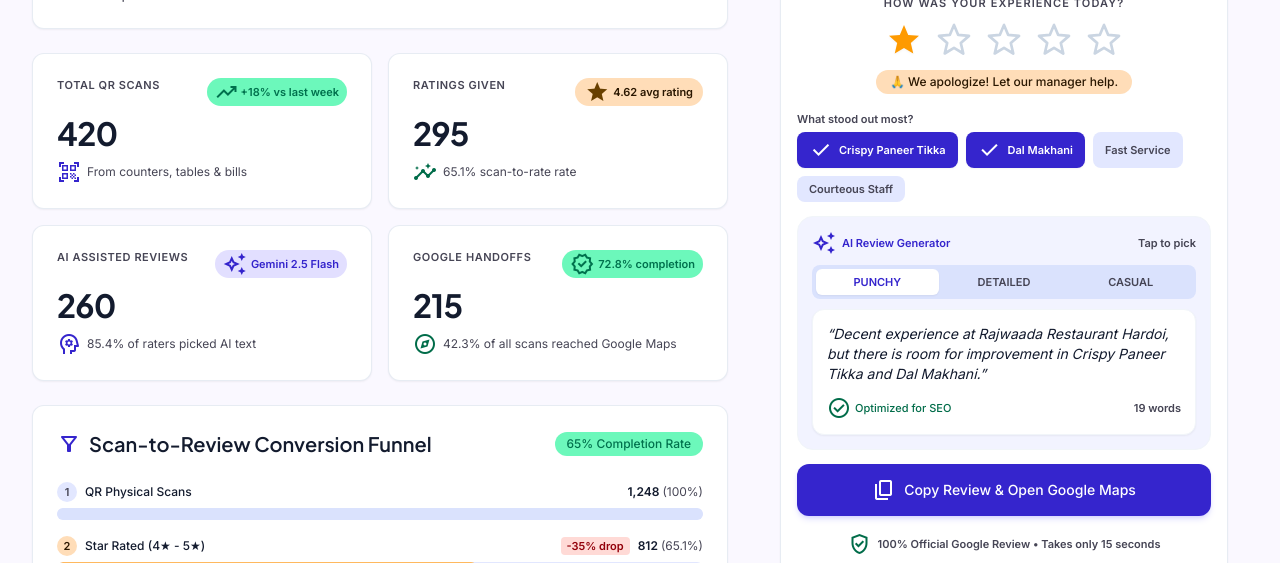
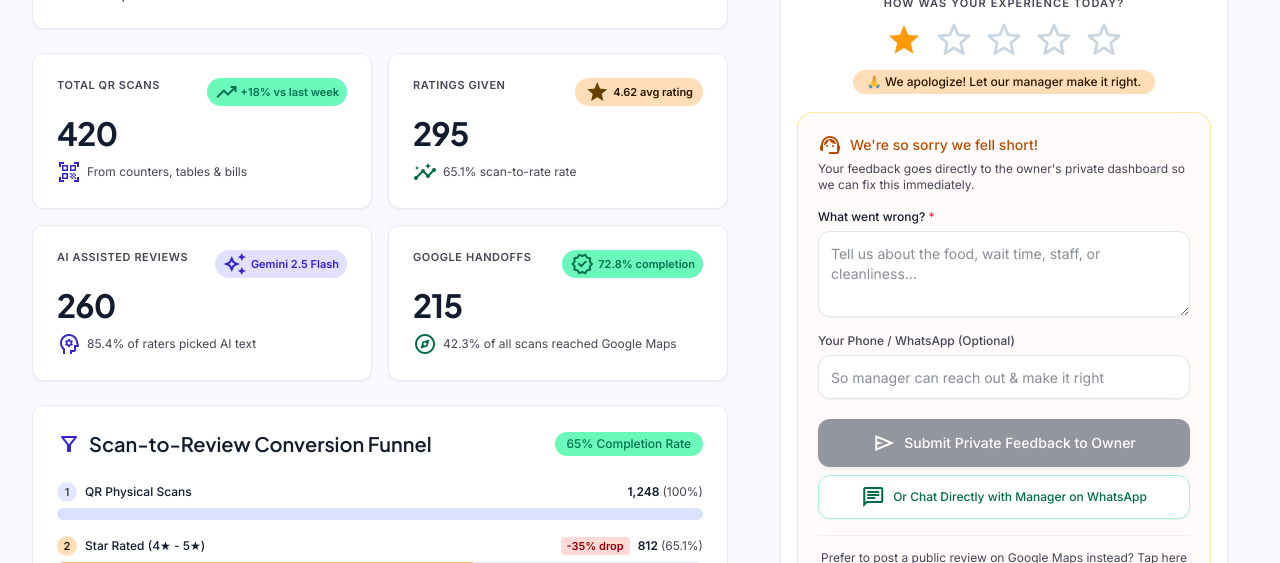
Before and after one commit to kevinWebDev1/ReviewPulse, a Next.js app: page /dashboard in a window 1280 px wide. Both pictures are taken after a click on the button 904 px from the left and 277 px from the top of the page. Shown: the part 237-800 px from the top of the page. Built offline with nearby package versions, Linux system fonts and the light colour scheme; no server answers.

Commit message:
feat: smart two-way review flow with private owner feedback for 1-3 stars and AI personalization for 4-5 stars

```diff
--- /dev/null
+++ b/src/app/api/feedback/route.js
@@ -0,0 +1,53 @@
+import { NextResponse } from "next/server";
+import fs from "fs";
+import path from "path";
+
+const FEEDBACK_FILE = path.join(process.cwd(), "src", "data", "feedback.json");
+
+function ensureFile() {
+  if (!fs.existsSync(FEEDBACK_FILE)) {
+    fs.writeFileSync(FEEDBACK_FILE, JSON.stringify([], null, 2), "utf8");
+  }
+}
+
+export async function POST(req) {
+  try {
+    const body = await req.json();
+    const { slug, businessName, rating, message, customerPhone } = body;
+
+    if (!message || !message.trim()) {
+      return NextResponse.json({ success: false, error: "Message required" }, { status: 400 });
+    }
+
+    ensureFile();
+    const existing = JSON.parse(fs.readFileSync(FEEDBACK_FILE, "utf8"));
+    const entry = {
+      id: `fb_${Date.now()}`,
+      slug: slug || "general",
+      businessName: businessName || "Unknown",
+      rating: rating || 2,
+      message: message.trim(),
+      customerPhone: customerPhone?.trim() || null,
+      createdAt: new Date().toISOString(),
+      status: "unread"
+    };
+
+    existing.unshift(entry);
+    fs.writeFileSync(FEEDBACK_FILE, JSON.stringify(existing, null, 2), "utf8");
+
+    return NextResponse.json({ success: true, feedbackId: entry.id });
+  } catch (error) {
+    console.error("Failed to save private feedback:", error);
+    return NextResponse.json({ success: false, error: "Internal server error" }, { status: 500 });
+  }
+}
+
+export async function GET() {
+  try {
+    ensureFile();
+    const existing = JSON.parse(fs.readFileSync(FEEDBACK_FILE, "utf8"));
+    return NextResponse.json({ success: true, feedback: existing });
+  } catch (error) {
+    return NextResponse.json({ success: false, feedback: [] });
+  }
+}
--- a/src/components/CustomerReviewCard.jsx
+++ b/src/components/CustomerReviewCard.jsx
@@ -2,11 +2,13 @@
 
 import { useState, useEffect } from "react";
 import confetti from "canvas-confetti";
+import PrivateFeedbackForm from "@/components/PrivateFeedbackForm";
 
 export default function CustomerReviewCard({ business, isFullPage = false }) {
   const [rating, setRating] = useState(5);
   const [selectedTags, setSelectedTags] = useState([]);
-  const [activeTone, setActiveTone] = useState("PUNCHY"); // PUNCHY | DETAILED | CASUAL
+  const [userNotes, setUserNotes] = useState("");
+  const [activeTone, setActiveTone] = useState("PUNCHY");
   const [copied, setCopied] = useState(false);
   const [btnText, setBtnText] = useState("Copy Review & Open Google Maps");
   const [suggestions, setSuggestions] = useState({
@@ -16,10 +18,7 @@ export default function CustomerReviewCard({ business, isFullPage = false }) {
   });
 
   const availableTags = business?.defaultTags?.slice(0, 4) || [
-    "Crispy Paneer Tikka",
-    "Dal Makhani",
-    "Fast Service",
-    "Courteous Staff"
+    "Crispy Paneer Tikka", "Dal Makhani", "Fast Service", "Courteous Staff"
   ];
 
   useEffect(() => {
@@ -31,15 +30,22 @@ export default function CustomerReviewCard({ business, isFullPage = false }) {
       ? selectedTags.filter((t) => t !== tag)
       : [...selectedTags, tag];
     setSelectedTags(updated);
-    fetchSuggestions(rating, updated);
+    fetchSuggestions(rating, updated, userNotes);
   };
 
   const handleRating = (r) => {
     setRating(r);
-    fetchSuggestions(r, selectedTags);
+    if (r >= 4) {
+      fetchSuggestions(r, selectedTags, userNotes);
+    }
   };
 
-  const fetchSuggestions = async (rateVal, tags) => {
+  const handleNotesChange = (val) => {
+    setUserNotes(val);
+    fetchSuggestions(rating, selectedTags, val);
+  };
+
+  const fetchSuggestions = async (rateVal, tags, notes) => {
     try {
       const res = await fetch("/api/ai/generate-review", {
         method: "POST",
@@ -48,7 +54,8 @@ export default function CustomerReviewCard({ business, isFullPage = false }) {
           businessName: business?.name || "The Spice Symphony",
           category: business?.category || "Restaurant",
           rating: rateVal,
-          selectedTags: tags
+          selectedTags: tags,
+          userNotes: notes || ""
         })
       });
       const data = await res.json();
@@ -59,9 +66,7 @@ export default function CustomerReviewCard({ business, isFullPage = false }) {
           CASUAL: data.suggestions[2].text
         });
       }
-    } catch {
-      // Keep existing
-    }
+    } catch {}
   };
 
   const handleCopyAndOpenGoogle = async () => {
@@ -70,11 +75,7 @@ export default function CustomerReviewCard({ business, isFullPage = false }) {
       await navigator.clipboard.writeText(currentReview);
       setCopied(true);
       setBtnText("Copied! Opening Google Maps...");
-      confetti({
-        particleCount: 50,
-        spread: 60,
-        origin: { y: 0.85 }
-      });
+      confetti({ particleCount: 50, spread: 60, origin: { y: 0.85 } });
 
       fetch("/api/analytics/track", {
         method: "POST",
@@ -100,27 +101,13 @@ export default function CustomerReviewCard({ business, isFullPage = false }) {
     }
   };
 
-  const getWhatsAppLink = () => {
-    const phone = business?.managerPhone?.replace(/[^0-9]/g, "") || "919876543210";
-    const text = encodeURIComponent(
-      `Hello ${business?.managerName || "Manager"}, I recently visited ${business?.name} and wanted to share direct feedback regarding my experience.`
-    );
-    return `https://wa.me/${phone}?text=${text}`;
-  };
-
   const currentText = suggestions[activeTone] || suggestions.PUNCHY;
   const wordCount = currentText.trim().split(/\s+/).length;
 
   return (
-    <div
-      className={
-        isFullPage
-          ? "w-full max-w-md mx-auto min-h-screen px-4 py-5 flex flex-col justify-between text-[#131b2e] bg-white"
-          : "w-full max-w-md mx-auto bg-white rounded-2xl border border-slate-200/80 p-4 shadow-xs flex flex-col gap-3.5 text-[#131b2e]"
-      }
-    >
+    <div className={isFullPage ? "w-full max-w-md mx-auto min-h-screen px-4 py-5 flex flex-col justify-between text-[#131b2e] bg-white" : "w-full max-w-md mx-auto bg-white rounded-2xl border border-slate-200/80 p-4 shadow-xs flex flex-col gap-3.5 text-[#131b2e]"}>
       <div className="flex flex-col gap-3.5">
-        {/* 1. Restaurant Header */}
+        {/* 1. Header */}
         <div className="flex items-center justify-between bg-[#f2f3ff] p-3 rounded-2xl border border-slate-100">
           <div className="flex items-center gap-3">
             <div className="w-11 h-11 rounded-2xl bg-[#684000] flex items-center justify-center text-white shadow-xs shrink-0">
@@ -134,9 +121,7 @@ export default function CustomerReviewCard({ business, isFullPage = false }) {
                 <span className="material-symbols-outlined text-[18px] text-[#3525cd] shrink-0">verified</span>
               </div>
               <div className="flex items-center gap-1.5 text-[#464555] font-label-sm text-label-sm mt-0.5">
-                <span className="flex items-center text-[#684000] font-semibold">
-                  ★ {business?.rating || 4.8}
-                </span>
+                <span className="flex items-center text-[#684000] font-semibold">★ {business?.rating || 4.8}</span>
                 <span>•</span>
                 <span>{business?.totalReviews || 846}+ Google Reviews</span>
               </div>
@@ -153,7 +138,6 @@ export default function CustomerReviewCard({ business, isFullPage = false }) {
             How was your experience today?
           </span>
 
-          {/* 5 Stars */}
           <div className="flex items-center gap-1.5 my-1">
             {[1, 2, 3, 4, 5].map((star) => (
               <button
@@ -164,21 +148,13 @@ export default function CustomerReviewCard({ business, isFullPage = false }) {
                 title={`${star} Star`}
               >
                 <svg
-                  className={`w-9 h-9 transition-colors ${
-                    rating >= star
-                      ? "text-amber-500 fill-amber-500 drop-shadow-xs"
-                      : "text-slate-300 fill-transparent hover:text-amber-300"
-                  }`}
+                  className={`w-9 h-9 transition-colors ${rating >= star ? "text-amber-500 fill-amber-500 drop-shadow-xs" : "text-slate-300 fill-transparent hover:text-amber-300"}`}
                   viewBox="0 0 24 24"
                   fill={rating >= star ? "currentColor" : "none"}
                   stroke="currentColor"
                   strokeWidth={rating >= star ? "0" : "1.8"}
                 >
-                  <path
-                    strokeLinecap="round"
-                    strokeLinejoin="round"
-                    d="M12 17.27L18.18 21l-1.64-7.03L22 9.24l-7.19-.61L12 2 9.19 8.63 2 9.24l5.46 4.73L5.82 21z"
-                  />
+                  <path strokeLinecap="round" strokeLinejoin="round" d="M12 17.27L18.18 21l-1.64-7.03L22 9.24l-7.19-.61L12 2 9.19 8.63 2 9.24l5.46 4.73L5.82 21z" />
                 </svg>
               </button>
             ))}
@@ -187,16 +163,23 @@ export default function CustomerReviewCard({ business, isFullPage = false }) {
           <span className="inline-flex items-center gap-1 px-3.5 py-1 rounded-full bg-[#ffddb8] text-[#2a1700] font-label-md text-label-md font-semibold">
             {rating === 5 && "⭐ Outstanding! We're thrilled you loved it!"}
             {rating === 4 && "👍 Very Good! Thanks for your visit!"}
-            {rating === 3 && "👌 Good! Tell us how we can improve."}
-            {rating <= 2 && "🙏 We apologize! Let our manager help."}
+            {rating === 3 && "👌 Fair. Tell us how we can improve."}
+            {rating <= 2 && "🙏 We apologize! Let our manager make it right."}
           </span>
         </div>
 
-        {/* 3. Highlight Tags */}
+        {/* 3. Conditional Flow: 1-3 Stars (Private Form) vs 4-5 Stars (AI Review) */}
+        {rating <= 3 ? (
+          <PrivateFeedbackForm
+            business={business}
+            rating={rating}
+            onRatingChange={(newR) => handleRating(newR)}
+          />
+        ) : (
+          <>
+            {/* Highlights Chips */}
             <div className="flex flex-col gap-1.5">
-          <span className="font-label-sm text-label-sm text-[#464555] font-medium">
-            What stood out most?
-          </span>
+              <span className="font-label-sm text-label-sm text-[#464555] font-medium">What stood out most?</span>
               <div className="flex flex-wrap gap-2">
                 {availableTags.map((tag) => {
                   const isSelected = selectedTags.includes(tag);
@@ -206,9 +189,7 @@ export default function CustomerReviewCard({ business, isFullPage = false }) {
                       type="button"
                       onClick={() => toggleTag(tag)}
                       className={`inline-flex items-center gap-1.5 px-3 py-1.5 rounded-lg font-label-sm text-label-sm font-semibold cursor-pointer transition-all ${
-                    isSelected
-                      ? "bg-[#3525cd] text-white shadow-xs"
-                      : "bg-[#e2e7ff] text-[#464555] hover:bg-[#dae2fd]"
+                        isSelected ? "bg-[#3525cd] text-white shadow-xs" : "bg-[#e2e7ff] text-[#464555] hover:bg-[#dae2fd]"
                       }`}
                     >
                       {isSelected && <span className="material-symbols-outlined text-[14px]">check</span>}
@@ -219,17 +200,32 @@ export default function CustomerReviewCard({ business, isFullPage = false }) {
               </div>
             </div>
 
-        {/* 4. Gemini AI Box */}
+            {/* Optional Custom Input */}
+            <div className="flex flex-col gap-1">
+              <label className="font-label-sm text-label-sm text-[#464555] font-medium flex items-center justify-between">
+                <span>Had a specific dish or experience? (Optional)</span>
+                <span className="text-[11px] text-[#3525cd]">AI will include it</span>
+              </label>
+              <input
+                type="text"
+                value={userNotes}
+                onChange={(e) => handleNotesChange(e.target.value)}
+                placeholder="e.g. Farmhouse Pizza, Cold Coffee, Lawn Seating..."
+                className="w-full h-10 px-3 rounded-xl bg-white border border-slate-200 text-[#131b2e] font-body-sm text-body-sm focus:outline-none focus:ring-2 focus:ring-[#3525cd] shadow-xs"
+              />
+            </div>
+
+            {/* AI Review Generator Card */}
             <div className="bg-[#f2f3ff] p-3.5 rounded-2xl flex flex-col gap-2.5 border border-slate-100">
               <div className="flex items-center justify-between">
                 <div className="flex items-center gap-1.5 text-[#3525cd] font-label-sm text-label-sm font-bold">
                   <span className="material-symbols-outlined text-[16px]">auto_awesome</span>
                   <span>AI Review Generator</span>
                 </div>
-            <span className="font-label-sm text-label-sm text-[#464555]">Tap to pick</span>
+                <span className="font-label-sm text-label-sm text-[#464555]">Tap tone to switch</span>
               </div>
 
-          {/* Tone Tabs */}
+              {/* Tone Switcher */}
               <div className="grid grid-cols-3 gap-1 bg-[#dae2fd] p-1 rounded-lg">
                 {["PUNCHY", "DETAILED", "CASUAL"].map((tone) => (
                   <button
@@ -237,9 +233,7 @@ export default function CustomerReviewCard({ business, isFullPage = false }) {
                     type="button"
                     onClick={() => setActiveTone(tone)}
                     className={`py-1.5 px-2 rounded-md font-label-sm text-label-sm font-semibold transition-all text-center truncate ${
-                  activeTone === tone
-                    ? "bg-white text-[#3525cd] shadow-xs"
-                    : "text-[#464555] hover:text-[#131b2e]"
+                      activeTone === tone ? "bg-white text-[#3525cd] shadow-xs" : "text-[#464555] hover:text-[#131b2e]"
                     }`}
                   >
                     {tone}
@@ -247,56 +241,47 @@ export default function CustomerReviewCard({ business, isFullPage = false }) {
                 ))}
               </div>
 
-          {/* AI Review Draft */}
-          <div className="bg-white p-3.5 rounded-xl shadow-xs flex flex-col gap-2 border border-slate-100">
-            <p className="font-body-md text-body-sm text-[#131b2e] italic leading-relaxed">
-              &ldquo;{currentText}&rdquo;
-            </p>
-            <div className="flex items-center justify-between font-label-sm text-label-sm text-[#464555] pt-1">
+              {/* Review Text Preview / Edit */}
+              <div className="bg-white p-3 rounded-xl shadow-xs flex flex-col gap-2 border border-slate-100">
+                <textarea
+                  rows={3}
+                  value={currentText}
+                  onChange={(e) => setSuggestions((prev) => ({ ...prev, [activeTone]: e.target.value }))}
+                  className="w-full font-body-md text-body-sm text-[#131b2e] italic leading-relaxed border-none focus:outline-none resize-none bg-transparent"
+                />
+                <div className="flex items-center justify-between font-label-sm text-label-sm text-[#464555] pt-1 border-t border-slate-100">
                   <span className="flex items-center gap-1 text-[#006c49] font-medium">
                     <span className="material-symbols-outlined text-[14px]">check_circle</span>
-                <span>Optimized for SEO</span>
+                    <span>Tap text to edit • Optimized for SEO</span>
                   </span>
                   <span>{wordCount} words</span>
                 </div>
               </div>
             </div>
 
-        {/* 5. 1-Tap CTA Button */}
+            {/* CTA Button */}
             <button
               type="button"
               onClick={handleCopyAndOpenGoogle}
-          className={`w-full py-3.5 px-4 rounded-xl text-white font-label-lg text-label-lg font-bold flex items-center justify-center gap-2 transition-all active:scale-[0.99] shadow-md ${
-            copied
-              ? "bg-[#006c49] shadow-emerald-500/20"
-              : "bg-[#3525cd] hover:bg-[#4f46e5] shadow-indigo-500/20"
+              className={`w-full py-3.5 px-4 rounded-xl text-white font-label-lg text-label-lg font-bold flex items-center justify-center gap-2 transition-all active:scale-[0.99] shadow-md cursor-pointer ${
+                copied ? "bg-[#006c49] shadow-emerald-500/20" : "bg-[#3525cd] hover:bg-[#4f46e5] shadow-indigo-500/20"
               }`}
             >
-          <span className="material-symbols-outlined text-[20px]">
-            {copied ? "check" : "content_copy"}
-          </span>
+              <span className="material-symbols-outlined text-[20px]">{copied ? "check" : "content_copy"}</span>
               <span>{btnText}</span>
             </button>
 
-        {/* 6. Microcopy & WhatsApp */}
+            {/* Microcopy */}
             <div className="flex flex-col items-center gap-1 text-center pt-0.5">
               <div className="flex items-center gap-1.5 font-label-sm text-label-sm text-[#464555]">
                 <span className="material-symbols-outlined text-[14px] text-[#006c49]">verified_user</span>
                 <span>100% Official Google Review • Takes only 15 seconds</span>
               </div>
-          <a
-            href={getWhatsAppLink()}
-            target="_blank"
-            rel="noopener noreferrer"
-            className="inline-flex items-center gap-1 text-[#464555] font-label-sm text-label-sm hover:underline hover:text-[#131b2e] mt-1"
-          >
-            <span>Had an issue? Talk directly with Manager on WhatsApp</span>
-            <span className="material-symbols-outlined text-[14px]">open_in_new</span>
-          </a>
             </div>
+          </>
+        )}
       </div>
 
-      {/* Discrete Powered-by footer on full page */}
       {isFullPage && (
         <div className="text-center pt-4 pb-2 text-[11px] text-[#464555]">
           Powered by <strong className="text-[#131b2e]">ReviewPulse.ai</strong> • 100% Policy Compliant Review Acceleration
--- /dev/null
+++ b/src/components/PrivateFeedbackForm.jsx
@@ -0,0 +1,147 @@
+"use client";
+
+import { useState } from "react";
+
+export default function PrivateFeedbackForm({ business, rating, onRatingChange }) {
+  const [message, setMessage] = useState("");
+  const [phone, setPhone] = useState("");
+  const [submitting, setSubmitting] = useState(false);
+  const [submitted, setSubmitted] = useState(false);
+
+  const handleSubmit = async (e) => {
+    e.preventDefault();
+    if (!message.trim()) return;
+
+    setSubmitting(true);
+    try {
+      const res = await fetch("/api/feedback", {
+        method: "POST",
+        headers: { "Content-Type": "application/json" },
+        body: JSON.stringify({
+          slug: business?.slug,
+          businessName: business?.name,
+          rating,
+          message,
+          customerPhone: phone
+        })
+      });
+      if (res.ok) {
+        setSubmitted(true);
+      }
+    } catch (err) {
+      console.error("Submission failed:", err);
+    } finally {
+      setSubmitting(false);
+    }
+  };
+
+  const getWhatsAppLink = () => {
+    const rawPhone = business?.managerPhone?.replace(/[^0-9]/g, "") || "919876543210";
+    const text = encodeURIComponent(
+      `Hello ${business?.managerName || "Manager"}, I recently visited ${business?.name} and wanted to share direct feedback regarding my experience: "${message || "Issues during visit"}"`
+    );
+    return `https://wa.me/${rawPhone}?text=${text}`;
+  };
+
+  if (submitted) {
+    return (
+      <div className="bg-[#f2f3ff] rounded-2xl p-6 text-center flex flex-col items-center gap-3 border border-slate-200">
+        <div className="w-12 h-12 rounded-full bg-[#6cf8bb]/30 text-[#006c49] flex items-center justify-center">
+          <span className="material-symbols-outlined text-[28px]">check_circle</span>
+        </div>
+        <h3 className="font-headline-sm text-headline-sm font-bold text-[#131b2e]">
+          Feedback Sent Directly to Owner
+        </h3>
+        <p className="font-body-md text-body-md text-[#464555] max-w-sm">
+          Thank you for letting us know. The management team at {business?.name || "the restaurant"} has received your notes and will take immediate action.
+        </p>
+        {phone && (
+          <p className="font-body-sm text-body-sm text-[#006c49] font-medium">
+            The manager will reach out to you shortly at {phone}.
+          </p>
+        )}
+        <button
+          type="button"
+          onClick={() => { setSubmitted(false); setMessage(""); setPhone(""); onRatingChange(5); }}
+          className="mt-2 text-[#3525cd] font-label-md text-label-md font-semibold hover:underline"
+        >
+          Rate another experience
+        </button>
+      </div>
+    );
+  }
+
+  return (
+    <form onSubmit={handleSubmit} className="flex flex-col gap-4 bg-[#fffbfa] rounded-2xl p-5 border border-amber-200/80 shadow-xs">
+      <div className="flex flex-col gap-1">
+        <div className="flex items-center gap-2 text-amber-700 font-semibold font-label-lg text-label-lg">
+          <span className="material-symbols-outlined text-[20px]">support_agent</span>
+          <span>We&apos;re so sorry we fell short!</span>
+        </div>
+        <p className="font-body-sm text-body-sm text-[#464555]">
+          Your feedback goes directly to the owner&apos;s private dashboard so we can fix this immediately.
+        </p>
+      </div>
+
+      <div className="flex flex-col gap-1.5">
+        <label className="font-label-md text-label-md font-semibold text-[#131b2e]">
+          What went wrong? <span className="text-rose-500">*</span>
+        </label>
+        <textarea
+          required
+          rows={3}
+          value={message}
+          onChange={(e) => setMessage(e.target.value)}
+          placeholder="Tell us about the food, wait time, staff, or cleanliness..."
+          className="w-full p-3 rounded-xl bg-white border border-slate-200 text-[#131b2e] font-body-md text-body-md focus:outline-none focus:ring-2 focus:ring-[#3525cd] shadow-xs"
+        />
+      </div>
+
+      <div className="flex flex-col gap-1.5">
+        <label className="font-label-md text-label-md font-medium text-[#464555]">
+          Your Phone / WhatsApp (Optional)
+        </label>
+        <input
+          type="tel"
+          value={phone}
+          onChange={(e) => setPhone(e.target.value)}
+          placeholder="So manager can reach out &amp; make it right"
+          className="w-full h-11 px-3 rounded-xl bg-white border border-slate-200 text-[#131b2e] font-body-md text-body-md focus:outline-none focus:ring-2 focus:ring-[#3525cd] shadow-xs"
+        />
+      </div>
+
+      <div className="flex flex-col gap-2 pt-1">
+        <button
+          type="submit"
+          disabled={submitting || !message.trim()}
+          className="w-full h-12 bg-[#283044] hover:bg-[#131b2e] text-white font-label-lg text-label-lg font-semibold rounded-xl shadow-md flex items-center justify-center gap-2 transition-all disabled:opacity-50 cursor-pointer"
+        >
+          <span className="material-symbols-outlined text-[20px]">send</span>
+          <span>{submitting ? "Sending to Owner..." : "Submit Private Feedback to Owner"}</span>
+        </button>
+
+        <a
+          href={getWhatsAppLink()}
+          target="_blank"
+          rel="noopener noreferrer"
+          className="w-full h-11 bg-white hover:bg-emerald-50 text-[#006c49] font-label-md text-label-md font-semibold rounded-xl border border-emerald-200 flex items-center justify-center gap-2 transition-colors shadow-xs"
+        >
+          <span className="material-symbols-outlined text-[18px]">chat</span>
+          <span>Or Chat Directly with Manager on WhatsApp</span>
+        </a>
+      </div>
+
+      {/* Google Anti-Gating Policy Compliance */}
+      <div className="pt-2 text-center border-t border-slate-200/60">
+        <a
+          href={business?.googleReviewUrl || "https://maps.google.com"}
+          target="_blank"
+          rel="noopener noreferrer"
+          className="font-body-sm text-[12px] text-[#464555] hover:text-[#131b2e] underline transition-colors"
+        >
+          Prefer to post a public review on Google Maps instead? Tap here
+        </a>
+      </div>
+    </form>
+  );
+}
```
Lines whose indentation alone changed are shown as unchanged.
